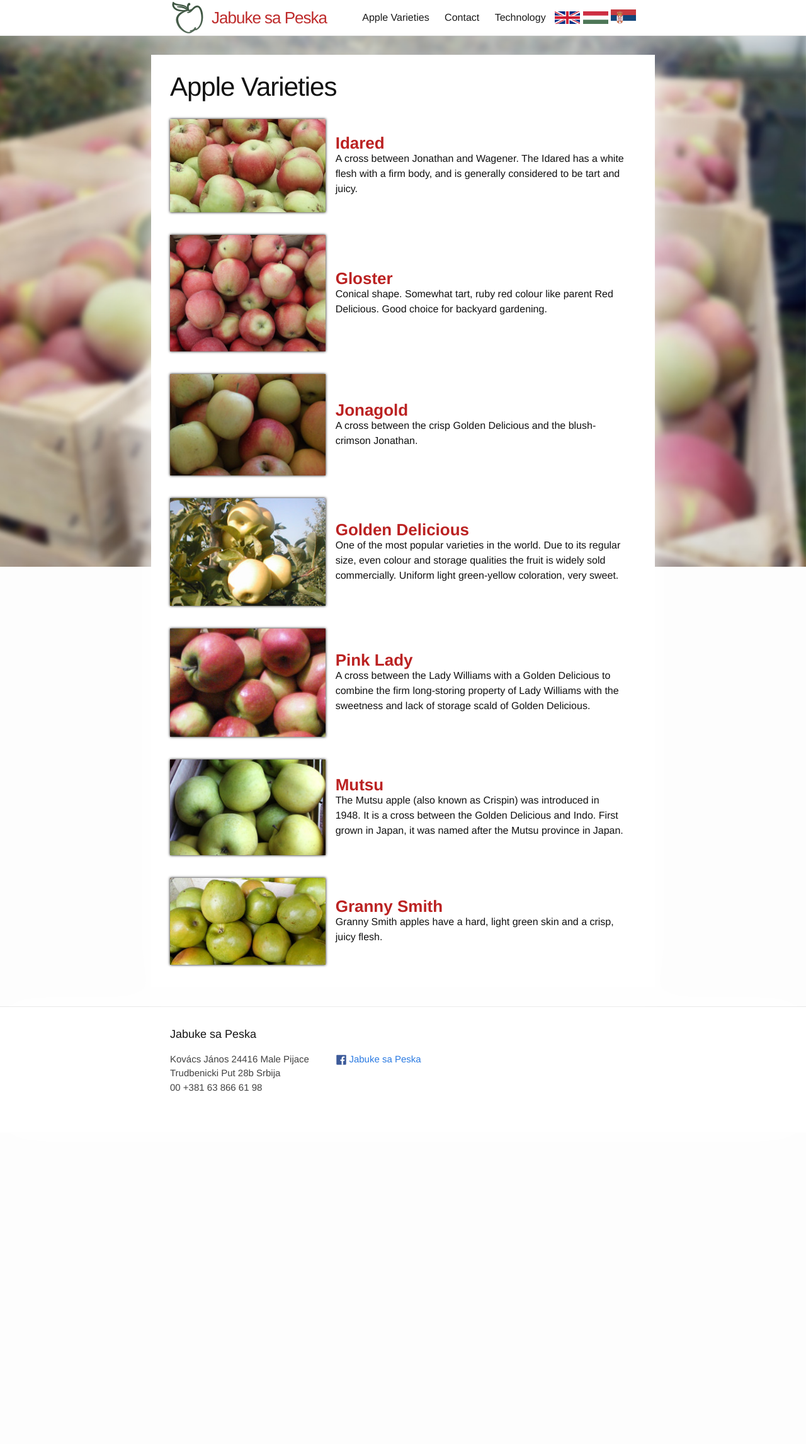
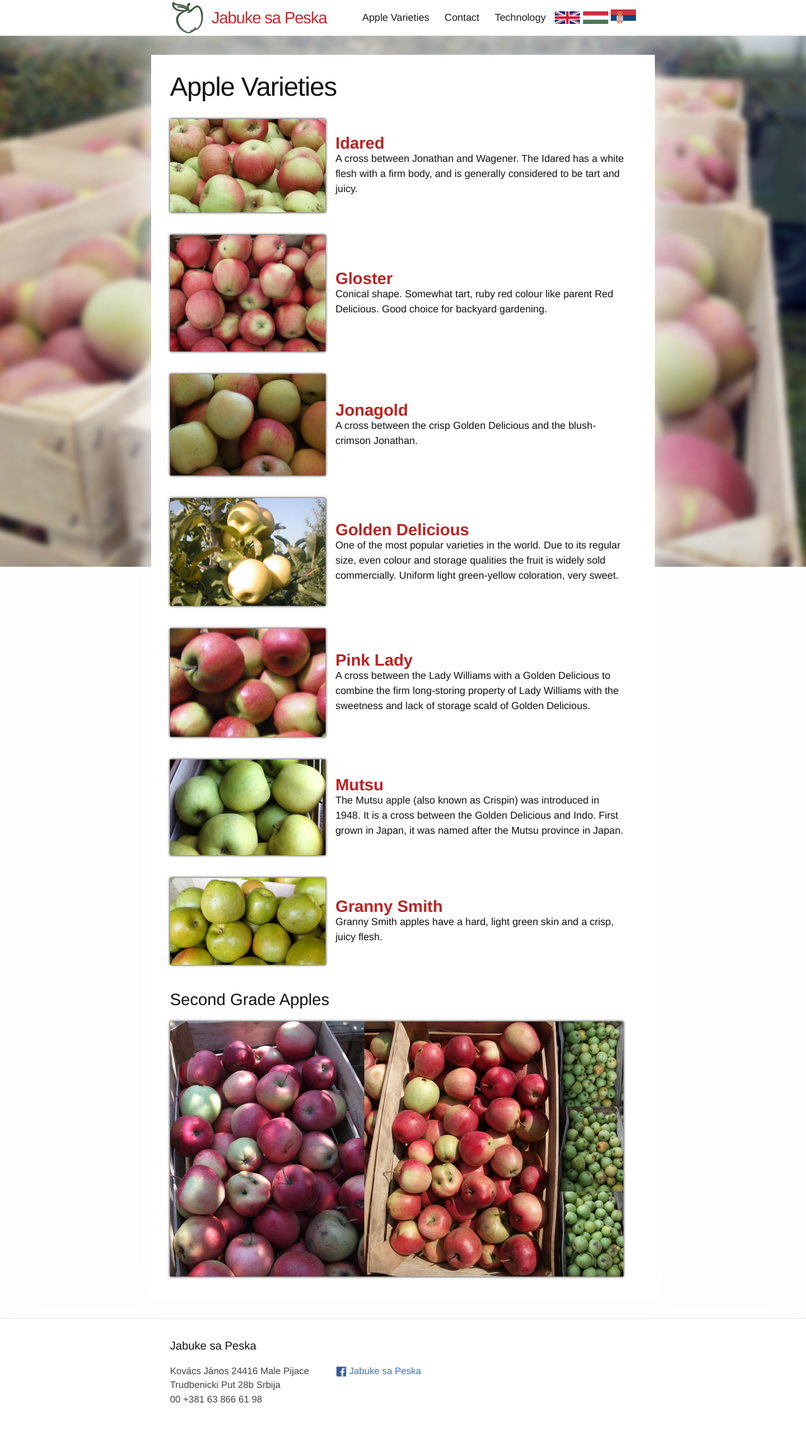
Before and after one commit to JabukeSaPeska/JabukeSaPeska.github.io, a Jekyll site: the page built from AppleVarieties.md, in a window 1280 px wide. Shown: the whole page at 63% size. Built offline with Jekyll 4.4.1, drawn with Linux system fonts in a browser that asks for light colours; before the commit the page ends 1798 px from its top, so only the background shows below that.

Commit message:
Add second grade industrial photo

```diff
--- a/AppleVarieties.md
+++ b/AppleVarieties.md
@@ -95,4 +95,13 @@ permalink: /apple-varieties/
 			<div>Granny Smith apples have a hard, light green skin and a crisp, juicy flesh.</div>
 		</div>
 	</div>
+
+
+	<h3>Second Grade Apples</h3>
+
+	<div class="flex-row apple-variety">
+		<div class="flex-12">
+			<img src="/img/apple-varieties/industrial1.jpg" class="shadow-outline">
+		</div>
+	</div>
 </div>
```
Also changed, not shown: other parts of AppleVarieties.md (+2 -2 lines), img/apple-varieties/industrial1.jpg (added).
